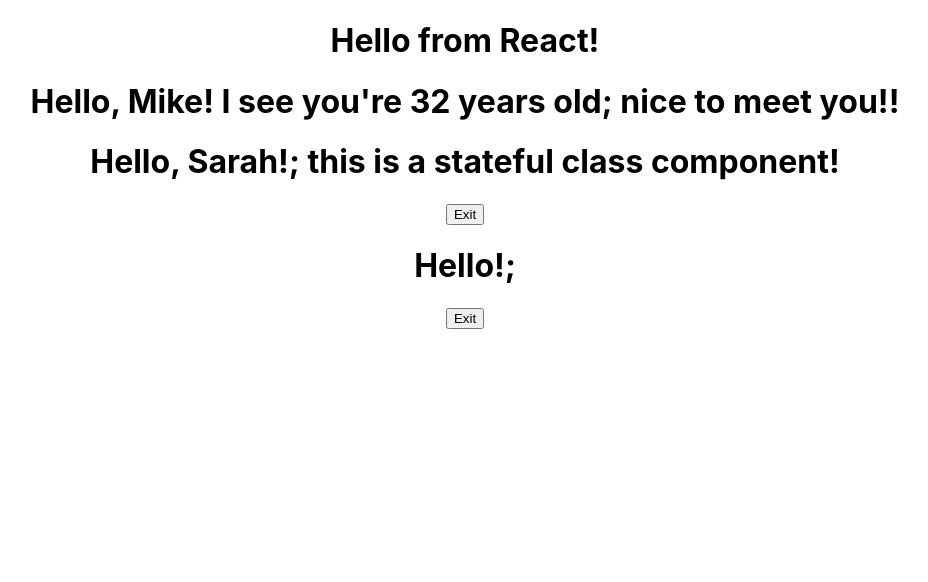
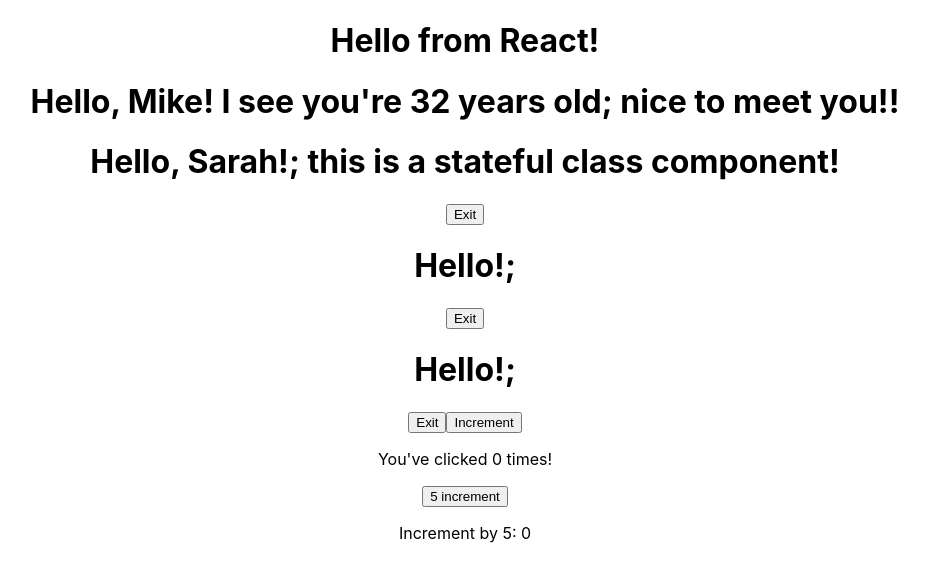
Before and after one commit to lestece/create-react-app, a React (Create React App) app in the folder my-app/: page / in a window 1280 px wide. Shown: the top 582 px of the page, without its empty margins (175-1103 px from the left). Built offline with nearby package versions, Linux system fonts and the light colour scheme.

Commit message:
Previous state/toggle: wrong way of doing it

```diff
--- a/my-app/src/App.js
+++ b/my-app/src/App.js
@@ -4,6 +4,7 @@ import FunctionalGreeting from './components/FunctionalGreetings';
 import FunctionalGreetingWithProps from './components/FunctionalGreetingsWithProps';
 import StatefulGreeting from './components/StatefulGreeting';
 import StatefulGreetingWithCallback from './components/StatefulGreetingWithCallback';
+import StatefulGreetingWithPrevState from './components/StatefulGreetingWithPrevState';
 
 function App() {
   return (
@@ -12,6 +13,7 @@ function App() {
       <FunctionalGreetingWithProps greeting="nice to meet you!" name="Mike" age="32"/>
       <StatefulGreeting greeting="this is a stateful class component!" name="Sarah"/>
       <StatefulGreetingWithCallback />
+      <StatefulGreetingWithPrevState />
     </div>
   );
 }
--- /dev/null
+++ b/my-app/src/components/StatefulGreetingWithPrevState.js
@@ -0,0 +1,54 @@
+import React from "react";
+
+class StatefulGreetingWithPrevState extends React.Component {
+    constructor(props) {
+        super(props);
+        this.state = {
+            introduction: "Hello",
+            buttonText: "Exit",
+            count: 0,
+        };
+    }
+
+    handleClick() {
+        this.setState({
+            introduction: this.state.introduction === "Hello" ? "Goodbye" : "Hello",
+            buttonText: this.state.buttonText === "Exit" ? "Enter" : "Exit",
+        }, () => {
+            console.log('new state',this.state.introduction);
+            console.log('new state',this.state.buttonText);
+        }
+        );
+        console.log(this.state.introduction);
+        console.log(this.state.buttonText);
+    }
+
+    incrementCount(){
+        this.setState({
+            count: this.state.count + 1,
+        })
+    }
+
+    incrementByFive(){
+        this.incrementCount()
+        this.incrementCount()
+        this.incrementCount()
+        this.incrementCount()
+        this.incrementCount()
+    }
+
+    render() {
+        return (
+            <div>
+                <h1>{this.state.introduction}!; {this.props.greeting}</h1>
+                <button onClick={() => this.handleClick()}>{this.state.buttonText}</button>
+                <button onClick={() => this.incrementCount()}>Increment</button>
+                <p>You've clicked {this.state.count} times!</p>
+                <button onClick={() => this.incrementByFive()}>5 increment</button>
+                <p>Increment by 5: {this.state.count}</p>
+            </div>
+        )
+    }
+}
+
+export default StatefulGreetingWithPrevState;
```
